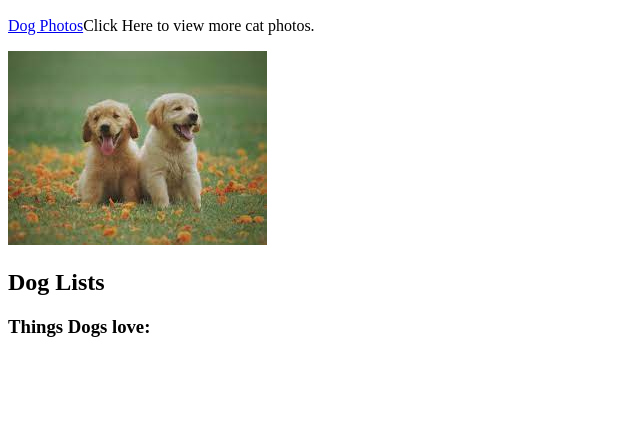
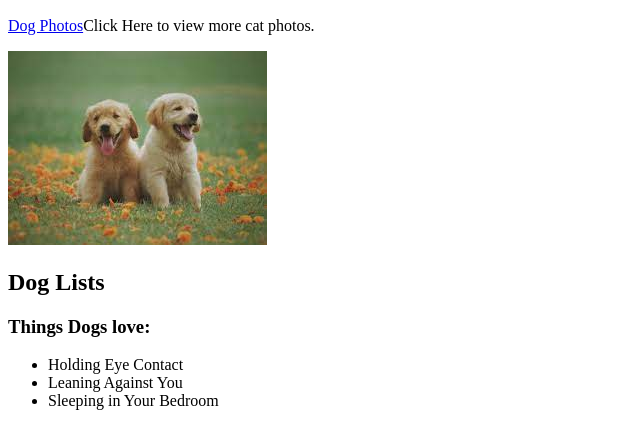
Before and after one commit to abneremmanuel123/DogPhotoApp, a plain HTML site: page index.html in a window 1280 px wide. Shown: the part 110-558 px from the top of the page, without its empty margins (0-640 px from the left). Drawn offline with Linux system fonts and the light colour scheme.

Commit message:
step20 add (li) element nesting (lu)element

```diff
--- a/index.html
+++ b/index.html
@@ -22,7 +22,11 @@
         <section>
             <h2>Dog Lists</h2>
             <h3>Things Dogs love:</h3>
-            <ul></ul>
+            <ul>
+                <li>Holding Eye Contact</li>
+                <li>Leaning Against You</li>
+                <li>Sleeping in Your Bedroom</li>
+            </ul>
         </section>
     </main>
 </body>
```
